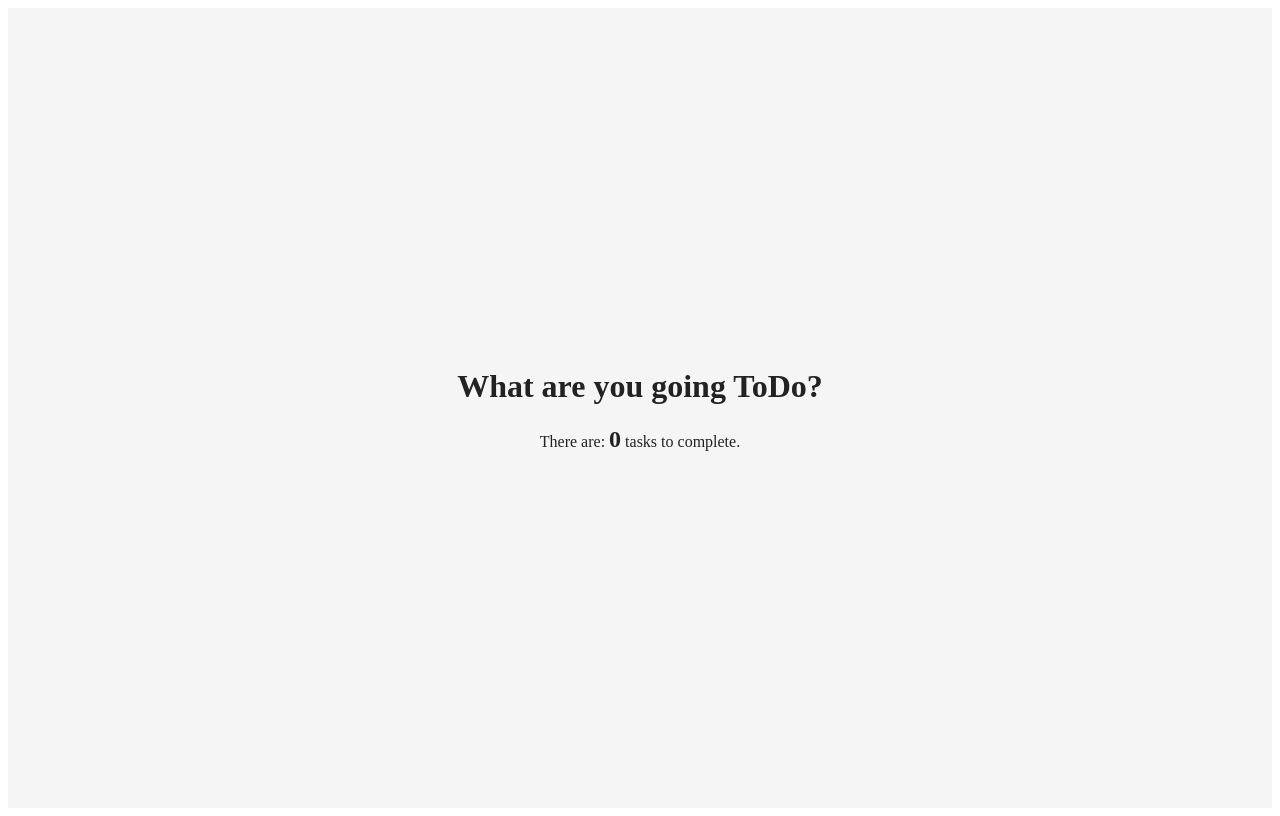
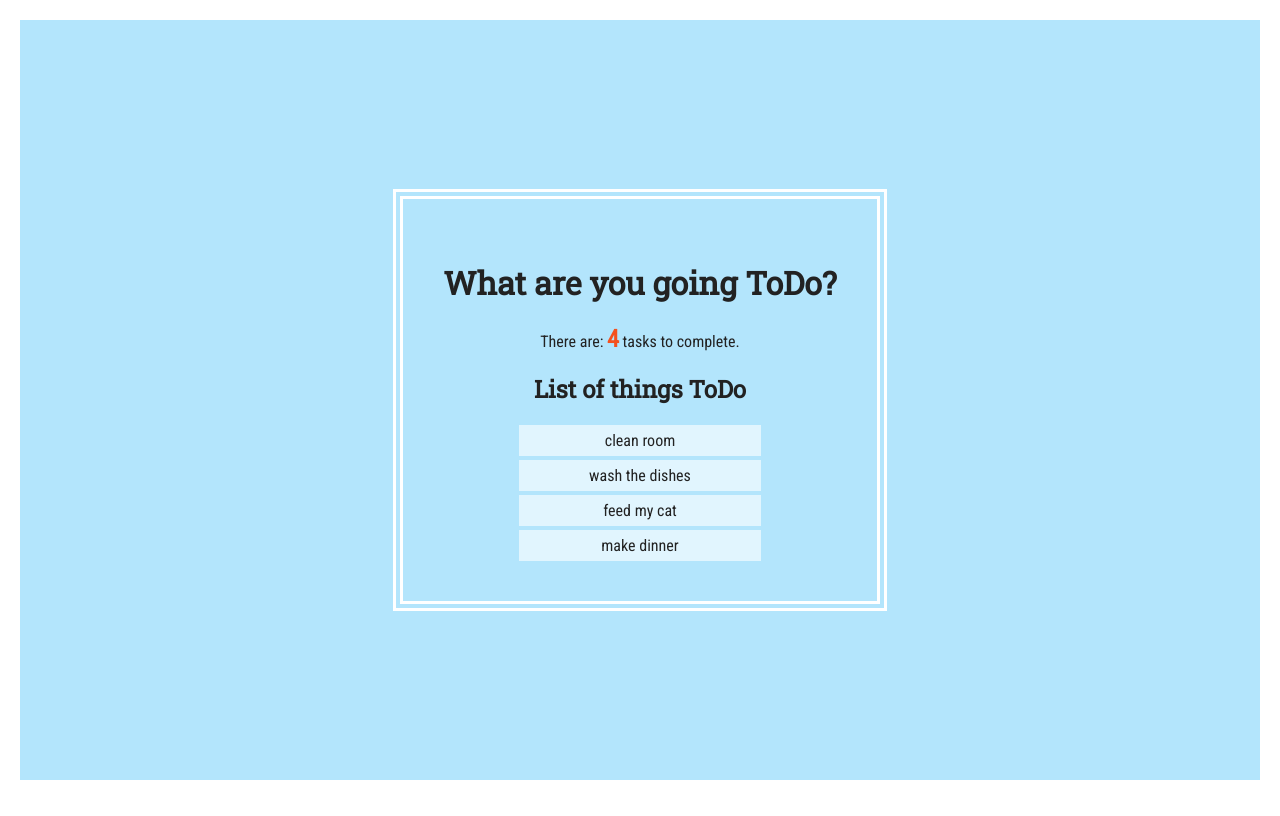
Before and after one commit to pawel-zun/webpack-todo, a React app: page / in a window 1280 px wide. Built offline with nearby package versions, Linux system fonts and the light colour scheme.

Commit message:
create ToDoList component and styling

```diff
--- a/package.json
+++ b/package.json
@@ -14,6 +14,8 @@
     "babel-core": "^6.26.0",
     "babel-loader": "^7.1.2",
     "css-loader": "^0.28.8",
+    "html-webpack-plugin": "^2.30.1",
+    "optimize-js-plugin": "0.0.4",
     "react": "^16.2.0",
     "react-dom": "^16.2.0",
     "style-loader": "^0.19.1",
--- a/src/components/Title.css
+++ b/src/components/Title.css
@@ -13,4 +13,5 @@
 .Title__tasks_number {
 	font-size: 24px;
 	font-weight: 700;
+	color: #F4511E;
 }
--- /dev/null
+++ b/src/components/ToDoList.css
@@ -0,0 +1,25 @@
+.ToDoList {
+}
+
+.ToDoList__title {
+	text-align: center;
+}
+
+.ToDoList__list {
+	list-style-type: none;
+	font-size: 16px;
+	padding: 0;
+	margin: 0;
+}
+
+.ToDoList__list li {
+	margin: 0 auto 4px;
+	background-color: #E1F5FE;
+	width: 60%;
+	text-align: center;
+	padding: 6px 3px;
+}
+
+.ToDoList__list li:last-of-type {
+	margin-bottom: 0;
+}
--- a/src/components/TodoList.js
+++ b/src/components/TodoList.js
@@ -0,0 +1,17 @@
+import React from 'react';
+import style from './ToDoList.css';
+
+class ToDoList extends React.Component {
+  render() {
+    return (
+			<div className={style.ToDoList}>
+				<h2 className={style.ToDoList__title}>List of things ToDo</h2>
+				<ul className={style.ToDoList__list}>
+					{this.props.getList}
+				</ul>
+			</div>
+    );
+  }
+}
+
+export default ToDoList;
--- a/src/containers/App.css
+++ b/src/containers/App.css
@@ -1,12 +1,27 @@
+@import url('https://fonts.googleapis.com/css?family=Roboto+Condensed|Roboto+Slab');
+
+body {
+  margin: 0;
+  font-family: 'Roboto Condensed', sans-serif;
+}
+
+h1, h2 {
+  font-family: 'Roboto Slab', serif;
+}
+
 .TodoApp {
-  background-color: #F5F5F5;
+  box-sizing: border-box;
+  border: 20px solid #fff;
+  background-color: #B3E5FC;
   color: #222;
   display: flex;
-  flex-direction: column;
-  flex-wrap: nowrap;
   justify-content: center;
   align-items: center;
-  align-content: center;
   width: 100%;
   height: 100vh;
 }
+
+.TodoApp__container {
+  border: 10px double #fff;
+  padding: 40px;
+}
--- a/src/containers/App.js
+++ b/src/containers/App.js
@@ -2,12 +2,27 @@ import React from 'react';
 import uuid from 'uuid';
 import style from './App.css';
 import Title from '../components/Title';
+import ToDoList from '../components/ToDoList';
 
 class App extends React.Component {
 	constructor(props) {
 		super(props);
 		this.state = {
-			data: []
+			data: [
+				{
+					id: 1,
+					text: 'clean room'
+				}, {
+					id: 2,
+					text: 'wash the dishes'
+				}, {
+					id: 3,
+					text: 'feed my cat'
+				}, {
+					id: 4,
+					text: 'make dinner'
+				}
+			]
 		};
 	}
 	addTodo(val) {
@@ -22,10 +37,16 @@ class App extends React.Component {
 		const remainder = this.state.data.filter(todo => todo.id !== id);
 		this.setState({data: remainder});
 	}
+	getElements() {
+		return this.state.data.map( (el, id) => <li key={el.id}>{el.text}</li>);
+	}
 	render() {
 		return (
 			<div className={style.TodoApp}>
-				<Title headline="What are you going ToDo?" howMany={this.state.data.length} />
+				<div className={style.TodoApp__container}>
+					<Title headline="What are you going ToDo?" howMany={this.state.data.length} />
+					<ToDoList getList={this.getElements()} />
+				</div>
 			</div>
 		);
 	}
--- a/index.html
+++ b/src/index.html
@@ -6,6 +6,5 @@
 </head>
 <body>
 	<div id="app"></div>
-	<script src="build/app.bundle.js"></script>
 </body>
 </html>
--- a/webpack.config.js
+++ b/webpack.config.js
@@ -1,4 +1,8 @@
 const path = require('path');
+const webpack = require('webpack');
+const HtmlWebpackPlugin = require('html-webpack-plugin');
+const UglifyJSPlugin = require('uglifyjs-webpack-plugin');
+const OptimizeJsPlugin = require('optimize-js-plugin');
 
 module.exports = {
 	entry: './src/index.js',
@@ -25,5 +29,16 @@ module.exports = {
 				]
 			}
 		]
-	}
+	},
+	plugins: [
+		new HtmlWebpackPlugin({
+			template: 'src/index.html',
+			filename: 'index.html',
+			inject: 'body'
+		}),
+		new UglifyJSPlugin(),
+		new OptimizeJsPlugin({
+			sourceMap: false
+		})
+	]
 };
```
Also changed, not shown: 1 other file.
